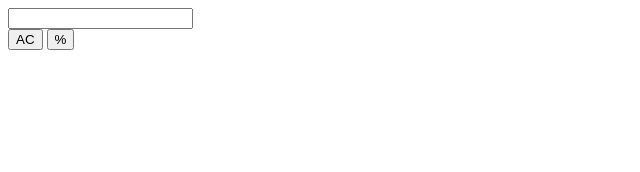
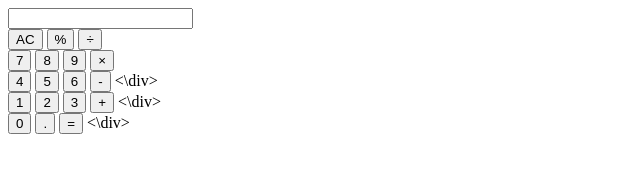
Before and after one commit to Kujih/Calculator, a plain HTML site: page index.html in a window 1280 px wide. Shown: the whole page, without its empty margins (0-640 px from the left). Drawn offline with Linux system fonts and the light colour scheme.

Commit message:
Update index.html

```diff
--- a/index.html
+++ b/index.html
@@ -12,8 +12,31 @@
         <div class="row">
           <button class="all-clear">AC</button>
           <button class="percentage">%</button>
-
+          <button class="operator">&divide;</button>
           </div>
+        <div class="row">
+          <button class="number">7</button>
+          <button class="number">8</button>
+          <button class="number">9</button>
+          <button class="operator">&times;</button>
+          </div>
+        <div class ="row">
+          <button class="number">4</button>
+          <button class="number">5</button>
+          <button class="number">6</button>
+          <button class="operator">-</button>
+          <\div>
+         <div class ="row">
+          <button class="number">1</button>
+          <button class="number">2</button>
+          <button class="number">3</button>
+          <button class="operator">+</button>
+          <\div>
+             <div class ="row">
+          <button class="number zero-btn">0</button>
+          <button class="decimal">.</button>
+          <button class="equal-sign">=</button>
+          <\div>
         </div>
     </div>
   </body>
```
